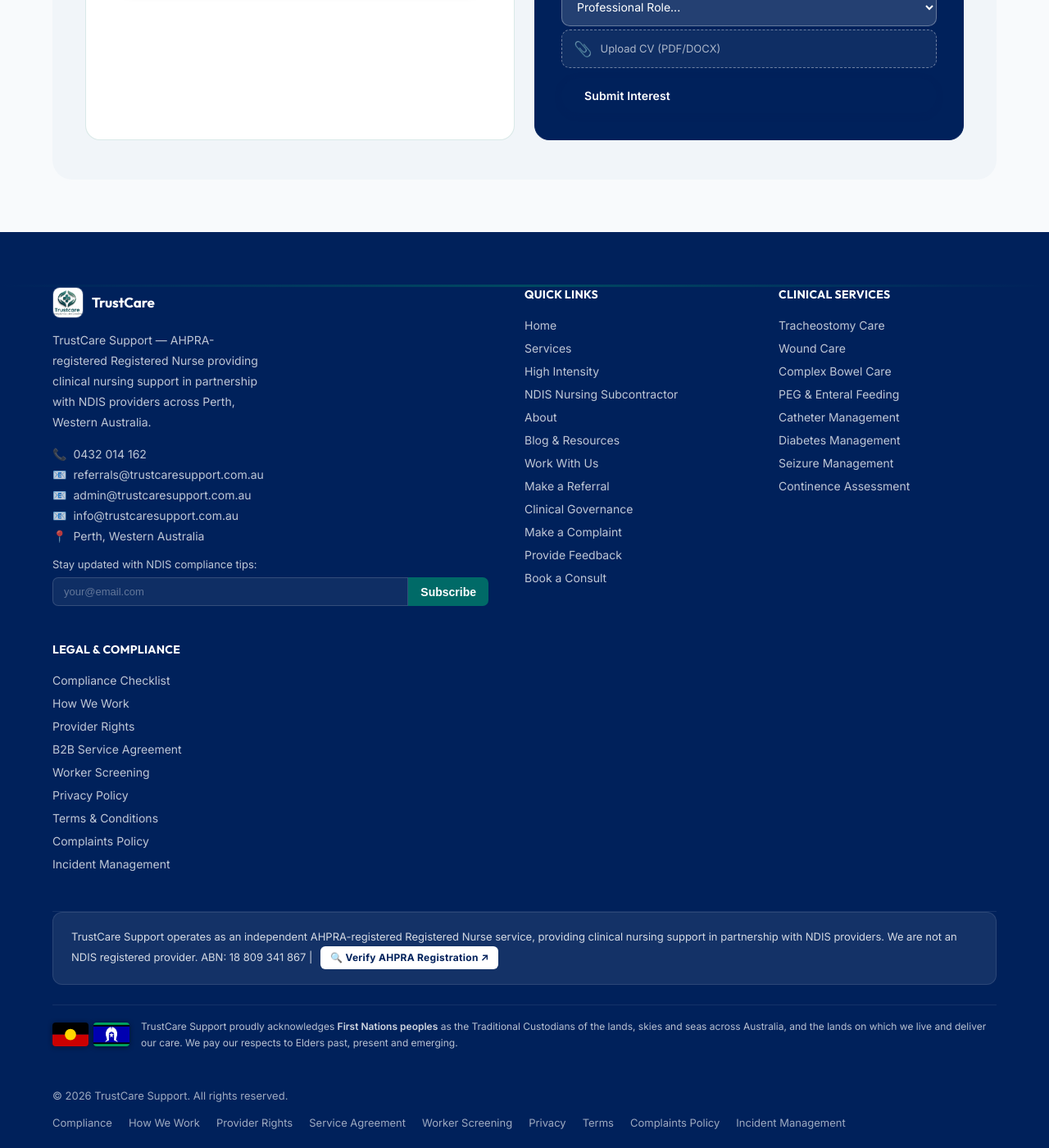
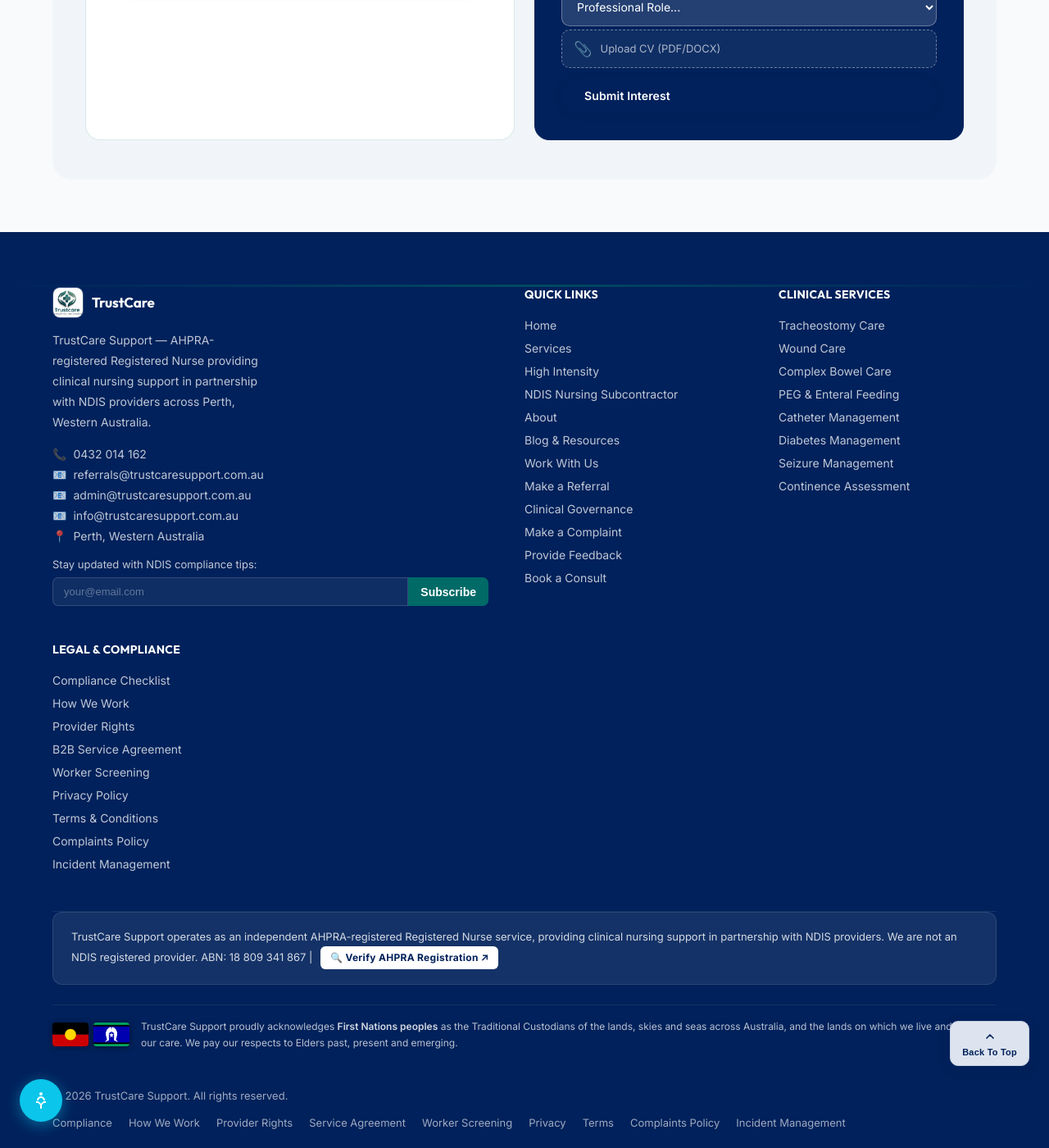
Before and after one commit to abassaj89-eng/TrustCare_NursingServices, a Jekyll site: the page built from careers.html, in a window 1280 px wide and 1400 px high, scrolled down 4176 px. Shown: the whole window at 82% size. Built offline with Jekyll 4.4.1, drawn with Linux system fonts in a browser that asks for light colours; a script that is not in the unit is left out.

Commit message:
feat: add back-to-top button and accessibility widget

```diff
--- a/_layouts/default.html
+++ b/_layouts/default.html
@@ -431,6 +431,29 @@
   <span style="color:#fff;font-size:13px;opacity:0.7;">Click anywhere to close</span>
 </div>
 
+<!-- ===== BACK TO TOP ===== -->
+<button id="backToTop" class="back-to-top" aria-label="Back to top">
+  <svg width="16" height="16" viewBox="0 0 24 24" fill="none" stroke="currentColor" stroke-width="2.5" stroke-linecap="round" stroke-linejoin="round" aria-hidden="true"><polyline points="18 15 12 9 6 15"/></svg>
+  <span>Back To Top</span>
+</button>
+
+<!-- ===== ACCESSIBILITY WIDGET ===== -->
+<button id="a11yWidget" class="a11y-widget" aria-label="Accessibility options" aria-expanded="false">
+  <svg width="24" height="24" viewBox="0 0 24 24" fill="currentColor" aria-hidden="true"><circle cx="12" cy="4" r="2"/><path d="M12 7c-2.76 0-5 2.24-5 5h2c0-1.66 1.34-3 3-3s3 1.34 3 3h2c0-2.76-2.24-5-5-5zm-1 10.5V22h2v-4.5l2.5-2.5H18v-2h-2.93L12 16l-3.07-3H6v2h2.5l2.5 2.5z"/></svg>
+</button>
+<div id="a11yPanel" class="a11y-panel" role="dialog" aria-label="Accessibility options" hidden>
+  <div class="a11y-panel__header">
+    <span>Accessibility</span>
+    <button class="a11y-panel__close" id="a11yClose" aria-label="Close accessibility panel">✕</button>
+  </div>
+  <div class="a11y-panel__body">
+    <button class="a11y-panel__btn" id="a11yFontUp" aria-label="Increase font size">A+ <span>Larger Text</span></button>
+    <button class="a11y-panel__btn" id="a11yFontDown" aria-label="Decrease font size">A− <span>Smaller Text</span></button>
+    <button class="a11y-panel__btn" id="a11yContrast" aria-label="Toggle high contrast">◑ <span>High Contrast</span></button>
+    <button class="a11y-panel__btn" id="a11yReset" aria-label="Reset accessibility settings">↺ <span>Reset</span></button>
+  </div>
+</div>
+
 <script src="/script.js"></script>
 </body>
 </html>
--- a/script.js
+++ b/script.js
@@ -565,3 +565,69 @@
 document.addEventListener('DOMContentLoaded', function() {
   document.body.classList.add('page-fade-in');
 });
+
+// ===== BACK TO TOP =====
+(function () {
+  var btn = document.getElementById('backToTop');
+  if (!btn) return;
+  window.addEventListener('scroll', function () {
+    btn.classList.toggle('visible', window.scrollY > 300);
+  }, { passive: true });
+  btn.addEventListener('click', function () {
+    window.scrollTo({ top: 0, behavior: 'smooth' });
+  });
+})();
+
+// ===== ACCESSIBILITY WIDGET =====
+(function () {
+  var widget  = document.getElementById('a11yWidget');
+  var panel   = document.getElementById('a11yPanel');
+  var close   = document.getElementById('a11yClose');
+  var fontUp  = document.getElementById('a11yFontUp');
+  var fontDn  = document.getElementById('a11yFontDown');
+  var contrast= document.getElementById('a11yContrast');
+  var reset   = document.getElementById('a11yReset');
+  if (!widget || !panel) return;
+
+  var fontSize   = parseInt(localStorage.getItem('tc-a11y-font') || '0', 10);
+  var highContrast = localStorage.getItem('tc-a11y-contrast') === '1';
+
+  function applyFont() {
+    document.documentElement.style.fontSize = fontSize === 0 ? '' : (16 + fontSize * 2) + 'px';
+    localStorage.setItem('tc-a11y-font', fontSize);
+  }
+  function applyContrast() {
+    document.body.classList.toggle('high-contrast', highContrast);
+    if (contrast) contrast.classList.toggle('active', highContrast);
+    localStorage.setItem('tc-a11y-contrast', highContrast ? '1' : '0');
+  }
+
+  // Restore saved settings on load
+  applyFont();
+  applyContrast();
+
+  function togglePanel() {
+    var isHidden = panel.hasAttribute('hidden');
+    if (isHidden) { panel.removeAttribute('hidden'); widget.setAttribute('aria-expanded', 'true'); }
+    else          { panel.setAttribute('hidden', '');  widget.setAttribute('aria-expanded', 'false'); }
+  }
+
+  widget.addEventListener('click', togglePanel);
+  close.addEventListener('click',  function () { panel.setAttribute('hidden', ''); widget.setAttribute('aria-expanded', 'false'); });
+
+  fontUp.addEventListener('click', function () { if (fontSize < 4) { fontSize++; applyFont(); } });
+  fontDn.addEventListener('click', function () { if (fontSize > -2) { fontSize--; applyFont(); } });
+  contrast.addEventListener('click', function () { highContrast = !highContrast; applyContrast(); });
+  reset.addEventListener('click', function () {
+    fontSize = 0; highContrast = false;
+    applyFont(); applyContrast();
+  });
+
+  // Close panel on outside click
+  document.addEventListener('click', function (e) {
+    if (!panel.hasAttribute('hidden') && !panel.contains(e.target) && e.target !== widget) {
+      panel.setAttribute('hidden', '');
+      widget.setAttribute('aria-expanded', 'false');
+    }
+  });
+})();
--- a/styles.css
+++ b/styles.css
@@ -1952,3 +1952,137 @@
   max-width: 230px;
   margin: 0 auto;
 }
+
+/* ================================================================
+   BACK TO TOP BUTTON
+   ================================================================ */
+.back-to-top {
+  position: fixed;
+  bottom: 100px;
+  right: 24px;
+  z-index: 900;
+  display: flex;
+  flex-direction: column;
+  align-items: center;
+  gap: 5px;
+  background: #dde4ef;
+  border: 1px solid #c4cfe0;
+  border-radius: 10px;
+  padding: 10px 14px;
+  color: #00215b;
+  font-size: 11px;
+  font-weight: 600;
+  letter-spacing: 0.02em;
+  cursor: pointer;
+  opacity: 0;
+  pointer-events: none;
+  transform: translateY(8px);
+  transition: opacity 0.3s, transform 0.3s;
+  box-shadow: 0 4px 16px rgba(0,33,91,0.12);
+}
+.back-to-top.visible {
+  opacity: 1;
+  pointer-events: auto;
+  transform: translateY(0);
+}
+.back-to-top:hover {
+  background: #c8d5e8;
+  box-shadow: 0 6px 20px rgba(0,33,91,0.18);
+}
+
+/* ================================================================
+   ACCESSIBILITY WIDGET
+   ================================================================ */
+.a11y-widget {
+  position: fixed;
+  bottom: 32px;
+  left: 24px;
+  z-index: 900;
+  width: 52px;
+  height: 52px;
+  border-radius: 50%;
+  background: #0BC5EA;
+  border: none;
+  cursor: pointer;
+  color: #ffffff;
+  display: flex;
+  align-items: center;
+  justify-content: center;
+  box-shadow: 0 4px 18px rgba(11,197,234,0.45);
+  transition: transform 0.2s, box-shadow 0.2s;
+}
+.a11y-widget:hover {
+  transform: scale(1.08);
+  box-shadow: 0 6px 24px rgba(11,197,234,0.55);
+}
+.a11y-panel {
+  position: fixed;
+  bottom: 94px;
+  left: 24px;
+  z-index: 901;
+  background: #ffffff;
+  border: 1px solid #e2e8f0;
+  border-radius: 14px;
+  width: 210px;
+  box-shadow: 0 8px 32px rgba(0,33,91,0.14);
+  overflow: hidden;
+}
+.a11y-panel[hidden] { display: none; }
+.a11y-panel__header {
+  display: flex;
+  align-items: center;
+  justify-content: space-between;
+  padding: 12px 16px;
+  background: #0BC5EA;
+  color: #fff;
+  font-size: 13px;
+  font-weight: 700;
+  letter-spacing: 0.03em;
+}
+.a11y-panel__close {
+  background: none;
+  border: none;
+  color: #fff;
+  cursor: pointer;
+  font-size: 16px;
+  line-height: 1;
+  padding: 0 2px;
+  opacity: 0.85;
+}
+.a11y-panel__close:hover { opacity: 1; }
+.a11y-panel__body {
+  display: flex;
+  flex-direction: column;
+  padding: 8px;
+  gap: 4px;
+}
+.a11y-panel__btn {
+  display: flex;
+  align-items: center;
+  gap: 10px;
+  padding: 10px 12px;
+  background: none;
+  border: 1px solid transparent;
+  border-radius: 8px;
+  color: #00215b;
+  font-size: 14px;
+  font-weight: 700;
+  cursor: pointer;
+  text-align: left;
+  transition: background 0.15s;
+}
+.a11y-panel__btn span {
+  font-size: 13px;
+  font-weight: 500;
+  color: #334155;
+}
+.a11y-panel__btn:hover {
+  background: #f0f9ff;
+  border-color: #bae6fd;
+}
+.a11y-panel__btn.active {
+  background: #e0f7fb;
+  border-color: #0BC5EA;
+}
+/* High contrast mode */
+body.high-contrast { filter: contrast(1.45) saturate(1.2); }
```
